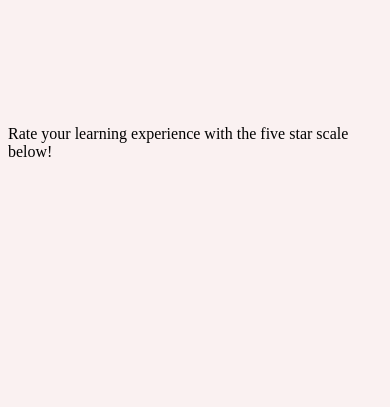
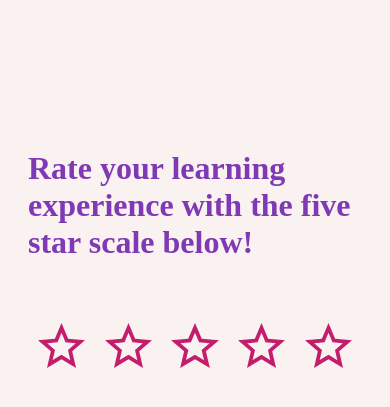
Before and after one commit to Abinavraj5427/EdFusionStudent, a website: page public/edfusion3.html in a window 390 px wide. Shown: the part 101-508 px from the top of the page. Drawn offline with Linux system fonts and the light colour scheme; files that its build step writes are made by us from their sources.

Commit message:
mobile files edited

```diff
--- a/public/css/edufusion_2.css
+++ b/public/css/edufusion_2.css
@@ -13,6 +13,7 @@ body {
 
 .slidecontainer {
    width: 100%;
+   margin: auto;
 }
 
 .slider {
@@ -36,7 +37,11 @@ body {
 }
 
 
-
+.flexbox-container {
+   display: flex;
+   justify-content: space-between;
+   color: #C31D6C;
+}
 
 textarea {
    /* the input field  border-radius: 25px;*/
--- a/public/css/edufusion_3.css
+++ b/public/css/edufusion_3.css
@@ -9,3 +9,26 @@ body {
     padding: 20px;
     text-align: center;
 }
+
+
+#ratings {
+    background-color: #FAF1F1;
+    color: #8039B4;
+    padding: 20px;
+
+}
+
+img:hover {
+
+     background-color: #C31D6C;
+
+  }
+
+  .flexbox-container {
+    display: flex;
+    justify-content: space-between;
+    justify-content: space-around;
+    padding: 20px;
+
+
+ }
--- a/public/edfusion3.html
+++ b/public/edfusion3.html
@@ -3,7 +3,8 @@
 <meta name="viewport" content="width=device-width, initial-scale=1">
 
 <head>
-    <link rel="stylesheet" href="./edufusion_3.css">
+    <link rel="stylesheet" href="./css/edufusion_3.css">
+
 </head>
 
 <body>
@@ -11,7 +12,6 @@
 
     <div class="brand">
         <h1 id="m1">edfusion</h1>
-
 
     </div>
 
@@ -22,8 +22,20 @@
     <br />
 
     <div class="rate">
-        <p> Rate your learning experience with the five star scale below!</p>
+        <h1 id = "ratings"> Rate your learning experience with the five star scale below!</h1>
     </div>
+
+    <div class = "flexbox-container">
+
+        <img src="Icon_material-star-border.svg" alt="empty star">
+        <img src="Icon_material-star-border.svg" alt="empty star">
+        <img src="Icon_material-star-border.svg" alt="empty star">
+        <img src="Icon_material-star-border.svg" alt="empty star">
+        <img src="Icon_material-star-border.svg" alt="empty star">
+
+    </div>
+
+
 
 
 
```
Also changed, not shown: public/edfusion2.html (+11 -2 lines), public/index.html (renamed from public/star.html, +1 -1 lines), public/Icon_material-star-border.svg (added), public/Icon_material-star.svg (added), public/css/index.css (renamed from public/css/star.css).
